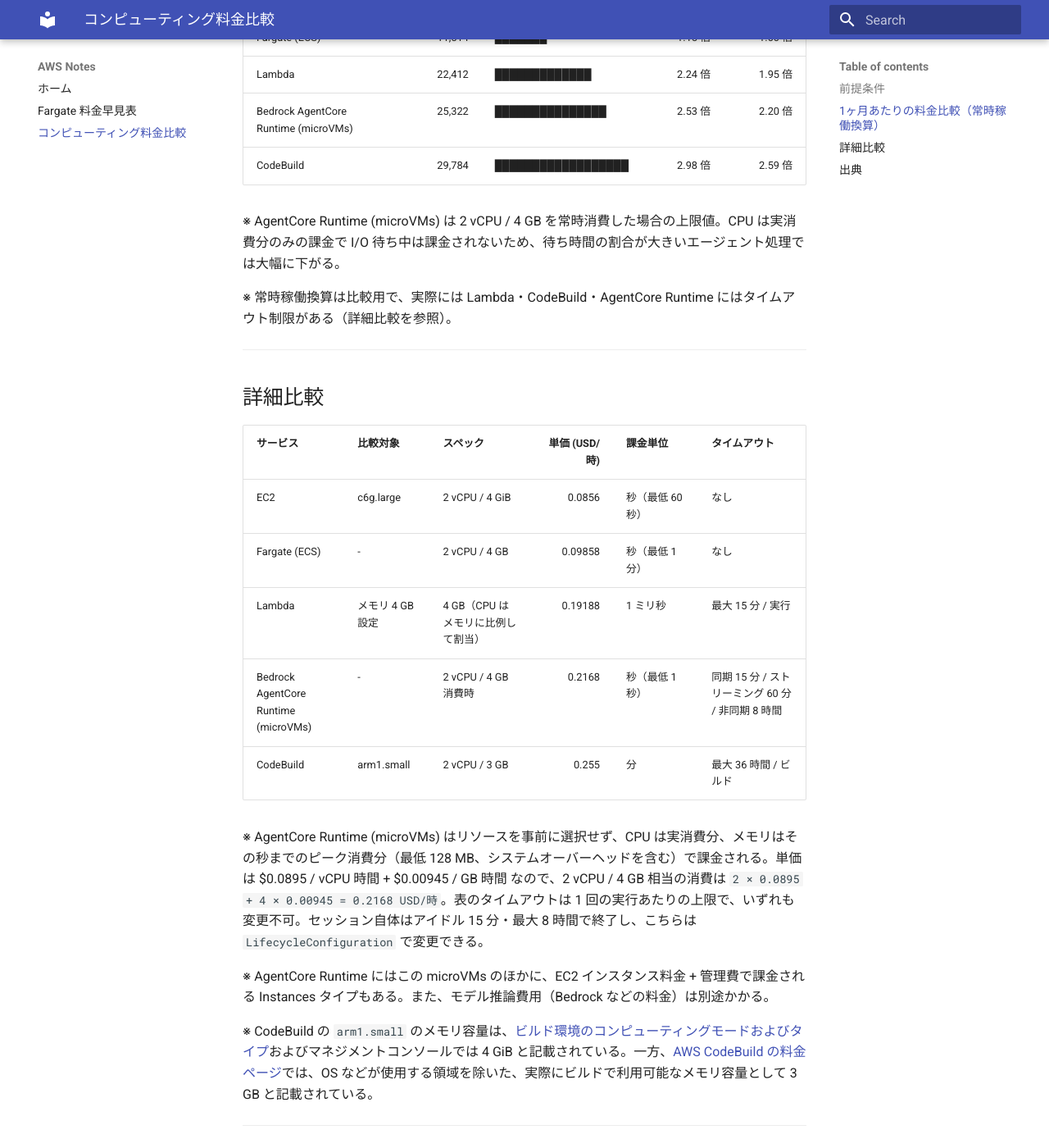
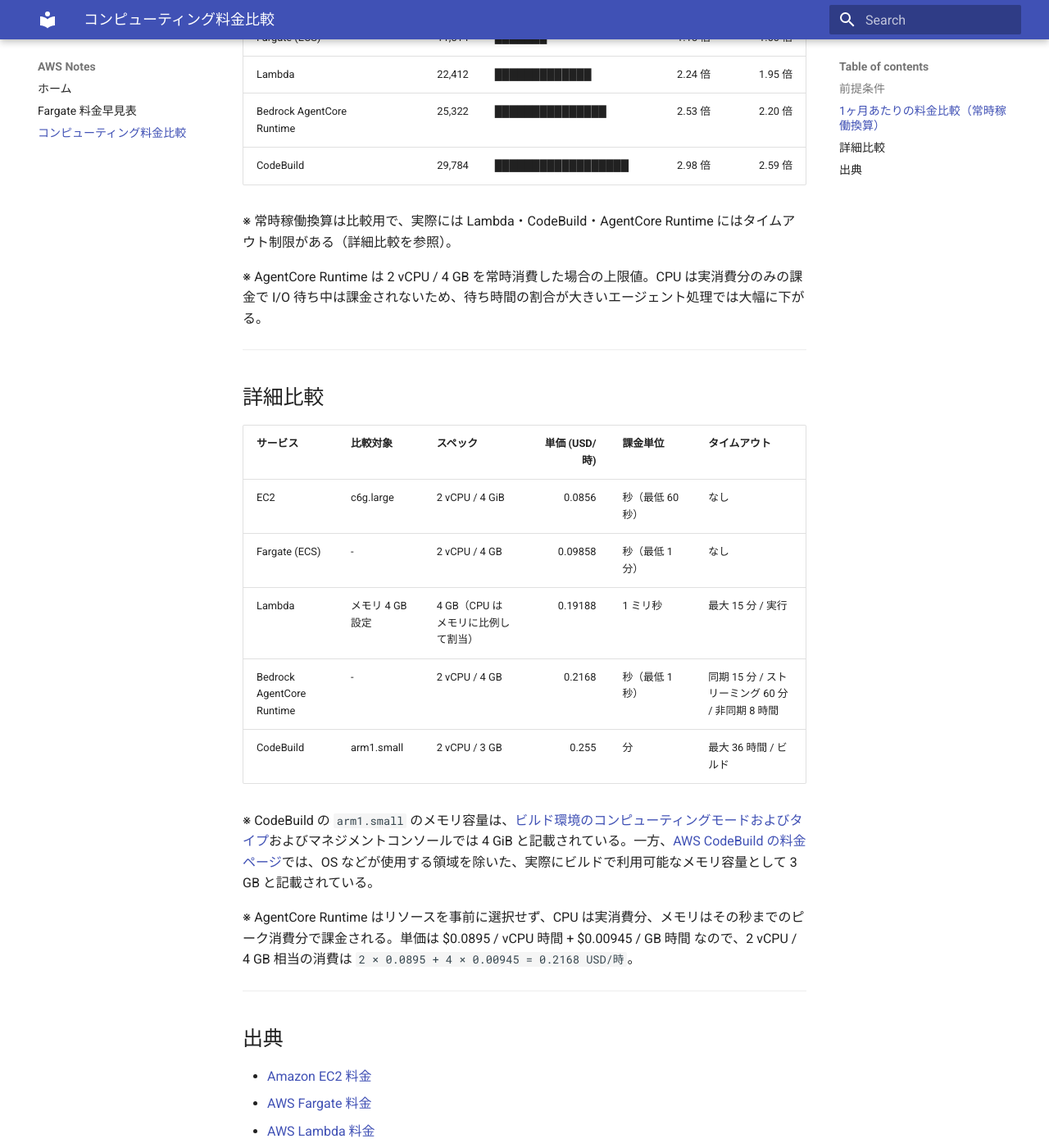
Before and after one commit to hiro1202/aws-notes, an MkDocs documentation site: the page built from docs/compute.md, in a window 1280 px wide and 1400 px high, scrolled down 840 px. Shown: the whole window at 82% size. Built offline with MkDocs 1.6.1 and Material for MkDocs 9.7.7, drawn with Linux system fonts in a browser that asks for light colours; some of the changed text lies outside the part shown.

Commit message:
Bedrock AgentCore Runtimeの情報を修正修正

```diff
--- a/docs/compute.md
+++ b/docs/compute.md
@@ -12,8 +12,8 @@
 - 購入オプション: オンデマンド
 - 為替レート: 1 USD = 160 円、月間 730 時間
 - スペックは 2 vCPU / 4 GB 相当
-- 単価は 2026 年 7 月時点（AgentCore Runtime のみ 2026 年 9 月時点）
-- Lambda のリクエスト課金と無料枠、EC2 の EBS 代、AgentCore Runtime のストレージ代・データ転送代は含まない
+- 単価は 2026 年 9 月時点
+- Lambda のリクエスト課金と無料枠、EC2 の EBS 代、AgentCore Runtime のストレージ代は含まない
 
 ---
 
@@ -24,12 +24,12 @@
 | EC2 | 9,998 | ██████ | 1.00 倍 | 0.87 倍 |
 | Fargate (ECS) | 11,514 | ███████ | 1.15 倍 | 1.00 倍 |
 | Lambda | 22,412 | █████████████ | 2.24 倍 | 1.95 倍 |
-| Bedrock AgentCore Runtime (microVMs) | 25,322 | ███████████████ | 2.53 倍 | 2.20 倍 |
+| Bedrock AgentCore Runtime | 25,322 | ███████████████ | 2.53 倍 | 2.20 倍 |
 | CodeBuild | 29,784 | ██████████████████ | 2.98 倍 | 2.59 倍 |
 
-※ AgentCore Runtime (microVMs) は 2 vCPU / 4 GB を常時消費した場合の上限値。CPU は実消費分のみの課金で I/O 待ち中は課金されないため、待ち時間の割合が大きいエージェント処理では大幅に下がる。
+※ 常時稼働換算は比較用で、実際には Lambda・CodeBuild・AgentCore Runtime にはタイムアウト制限がある（詳細比較を参照）。
 
-※ 常時稼働換算は比較用で、実際には Lambda・CodeBuild・AgentCore Runtime にはタイムアウト制限がある（詳細比較を参照）。
+※ AgentCore Runtime は 2 vCPU / 4 GB を常時消費した場合の上限値。CPU は実消費分のみの課金で I/O 待ち中は課金されないため、待ち時間の割合が大きいエージェント処理では大幅に下がる。
 
 ---
 
@@ -40,14 +40,12 @@
 | EC2 | c6g.large | 2 vCPU / 4 GiB | 0.0856 | 秒（最低 60 秒） | なし |
 | Fargate (ECS) | - | 2 vCPU / 4 GB | 0.09858 | 秒（最低 1 分） | なし |
 | Lambda | メモリ 4 GB 設定 | 4 GB（CPU はメモリに比例して割当） | 0.19188 | 1 ミリ秒 | 最大 15 分 / 実行 |
-| Bedrock AgentCore Runtime (microVMs) | - | 2 vCPU / 4 GB 消費時 | 0.2168 | 秒（最低 1 秒） | 同期 15 分 / ストリーミング 60 分 / 非同期 8 時間 |
+| Bedrock AgentCore Runtime | - | 2 vCPU / 4 GB | 0.2168 | 秒（最低 1 秒） | 同期 15 分 / ストリーミング 60 分 / 非同期 8 時間 |
 | CodeBuild | arm1.small | 2 vCPU / 3 GB | 0.255 | 分 | 最大 36 時間 / ビルド |
 
-※ AgentCore Runtime (microVMs) はリソースを事前に選択せず、CPU は実消費分、メモリはその秒までのピーク消費分（最低 128 MB、システムオーバーヘッドを含む）で課金される。単価は $0.0895 / vCPU 時間 + $0.00945 / GB 時間 なので、2 vCPU / 4 GB 相当の消費は `2 × 0.0895 + 4 × 0.00945 = 0.2168 USD/時`。表のタイムアウトは 1 回の実行あたりの上限で、いずれも変更不可。セッション自体はアイドル 15 分・最大 8 時間で終了し、こちらは `LifecycleConfiguration` で変更できる。
+※ CodeBuild の `arm1.small` のメモリ容量は、[ビルド環境のコンピューティングモードおよびタイプ](https://docs.aws.amazon.com/ja_jp/codebuild/latest/userguide/build-env-ref-compute-types.html)およびマネジメントコンソールでは 4 GiB と記載されている。一方、[AWS CodeBuild の料金ページ](https://aws.amazon.com/codebuild/pricing/)では、OS などが使用する領域を除いた、実際にビルドで利用可能なメモリ容量として 3 GB と記載されている。
 
-※ AgentCore Runtime にはこの microVMs のほかに、EC2 インスタンス料金 + 管理費で課金される Instances タイプもある。また、モデル推論費用（Bedrock などの料金）は別途かかる。
-
-※ CodeBuild の `arm1.small` のメモリ容量は、[ビルド環境のコンピューティングモードおよびタイプ](https://docs.aws.amazon.com/ja_jp/codebuild/latest/userguide/build-env-ref-compute-types.html)およびマネジメントコンソールでは 4 GiB と記載されている。一方、[AWS CodeBuild の料金ページ](https://aws.amazon.com/codebuild/pricing/)では、OS などが使用する領域を除いた、実際にビルドで利用可能なメモリ容量として 3 GB と記載されている。
+※ AgentCore Runtime はリソースを事前に選択せず、CPU は実消費分、メモリはその秒までのピーク消費分で課金される。単価は $0.0895 / vCPU 時間 + $0.00945 / GB 時間 なので、2 vCPU / 4 GB 相当の消費は `2 × 0.0895 + 4 × 0.00945 = 0.2168 USD/時`。
 
 ---
 
```
